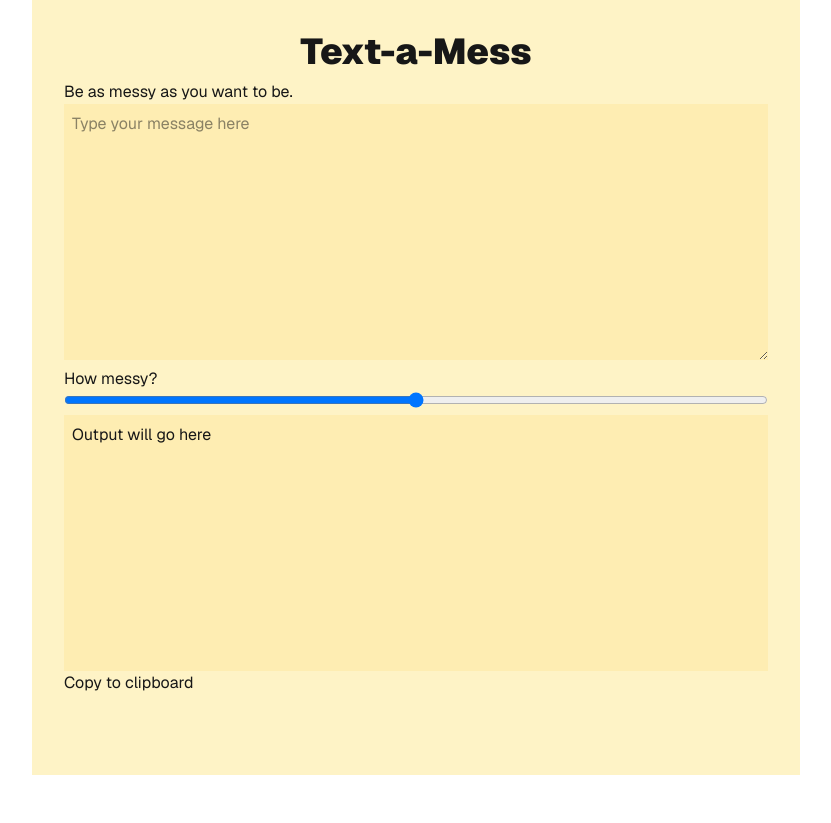
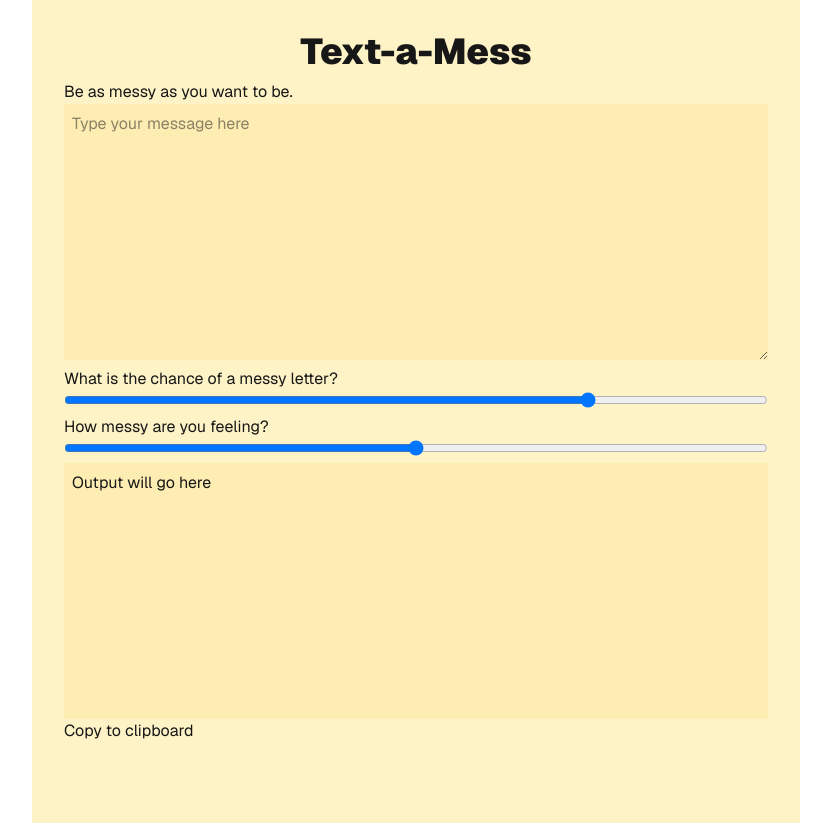
Before and after one commit to johnfmorton/text-a-mess, a Next.js app: page / in a window 1280 px wide. Shown: the whole page, without its empty margins (224-1055 px from the left). Before the commit the page ends 800 px from the top, so only its background shows below. Built offline with nearby package versions, Linux system fonts and the light colour scheme.

Commit message:
Added indexDB to remeber settings

```diff
--- a/src/app/page.tsx
+++ b/src/app/page.tsx
@@ -1,10 +1,60 @@
 "use client";
-import { useState } from 'react';
+import { useState, useEffect, useRef } from 'react';
 
 export default function Home() {
-  const [rawText, setRawText] = useState("");
+  const [rawText, setRawText] = useState('');
   const [messRange, setMessRange] = useState(50);
-  const [output, setOutput] = useState("");
+  const [messChance, setMessChance] = useState(75);
+  const [output, setOutput] = useState('');
+
+  // Reference to the IndexedDB database
+  const dbRef = useRef<IDBDatabase | null>(null);
+
+  // Open or create the IndexedDB on component mount
+  useEffect(() => {
+    const request = indexedDB.open('TextAMessSettings', 1);
+    request.onupgradeneeded = () => {
+      const db = request.result;
+      if (!db.objectStoreNames.contains('settings')) {
+        db.createObjectStore('settings', { keyPath: 'id' });
+      }
+    };
+    request.onsuccess = () => {
+      dbRef.current = request.result;
+      // Retrieve stored settings
+      const transaction = dbRef.current.transaction('settings', 'readonly');
+      const store = transaction.objectStore('settings');
+      const getRequest = store.get('settings');
+      getRequest.onsuccess = () => {
+        const settings = getRequest.result;
+        if (settings) {
+          if (typeof settings.messRange === 'number') {
+            setMessRange(settings.messRange);
+          }
+          if (typeof settings.messChance === 'number') {
+            setMessChance(settings.messChance);
+          }
+          // Update output with stored settings
+          updateOutput(rawText, settings.messRange || messRange, settings.messChance || messChance);
+        }
+      };
+      getRequest.onerror = () => {
+        console.error('Error retrieving settings:', getRequest.error);
+      };
+    };
+    request.onerror = () => {
+      console.error('Error opening IndexedDB:', request.error);
+    };
+  }, []);
+
+  // Function to save settings to IndexedDB
+  const saveSettings = (range: number, chance: number) => {
+    if (dbRef.current) {
+      const transaction = dbRef.current.transaction('settings', 'readwrite');
+      const store = transaction.objectStore('settings');
+      store.put({ id: 'settings', messRange: range, messChance: chance });
+    }
+  };
 
   const diacriticsAbove = [
     '\u0300', // Grave accent
@@ -17,7 +67,46 @@ export default function Home() {
     '\u0307', // Dot above
     '\u0308', // Diaeresis
     '\u0309', // Hook above
-    '\u030A'  // Ring above
+    '\u030A',  // Ring above
+    '\u030B', // Double acute accent
+    '\u030C', // Caron
+    '\u030D', // Vertical line above
+    '\u030E', // Double vertical line above
+    '\u030F', // Double grave accent
+    '\u0310', // Candrabindu
+    '\u0311', // Inverted breve
+    '\u0312', // Turned comma above
+    '\u0313', // Comma above
+    '\u0314', // Reversed comma above
+    '\u0315', // Comma above right
+    '\u0316', // Grave accent below
+    '\u0317', // Acute accent below
+    '\u0318', // Left tack below
+    '\u0319', // Right tack below
+    '\u031A', // Left angle above
+    '\u031B', // Horn
+    '\u031C', // Left half ring below
+    '\u031D', // Up tack below
+    '\u031E', // Down tack below
+    '\u031F', // Plus sign below
+    '\u0320', // Minus sign below
+    '\u0321', // Palatalized hook below
+    '\u0322', // Retroflex hook below
+    '\u0323', // Dot below
+    '\u0324', // Diaeresis below
+    '\u0325', // Ring below
+    '\u0326', // Comma below
+    '\u0327', // Cedilla
+    '\u0328', // Ogonek
+    '\u0329', // Vertical line below
+    '\u032A', // Bridge below
+    '\u032B', // Inverted double arch below
+    '\u032C', // Caron below
+    '\u032D', // Circumflex accent below
+    '\u032E', // Breve below
+    '\u032F', // Inverted breve below
+    '\u0330' // Tilde below
+
   ];
 
   const diacriticsBelow = [
@@ -33,14 +122,39 @@ export default function Home() {
     '\u0331'  // Combining macron below
   ];
 
-  function obfuscateText(input: string, messiness: number): string {
+  function obfuscateText(input: string, messiness: number, chance: number): string {
     // Scale the messiness value to determine the maximum number of diacritical marks for each position
     const maxMarks = Math.ceil(messiness / 20);
     if (maxMarks <= 0) return input;
 
-    return input.split('').map(char => {
+    const specialLetters = new Set(['A', 'C', 'E', 'I', 'O', 'U', 'Y', 'P', 'R', 'S', 'T', 'Z', 'a', 'c', 'e', 'i', 'o', 'u', 'y', 'p', 'r', 's', 't', 'z']);
+    const extraDiacritics = [
+      '\u0336', // Combining Long Strikethrough
+      '\u033E', // Combining Double Vertical Stroke Overlay
+      '\u030B', // Combining Double Acute Accent
+      '\u0360', // Combining Double Tilde
+      '\u0311', // Combining Inverted Breve
+      '\u030D', // Combining Vertical Line Above
+      '\u0342', // Combining Greek Perispomeni
+      '\u0343', // Combining Greek Koronis
+      '\u0358', // Combining Dot Above Right
+      '\u0352', // Combining Turned Comma Above
+      '\u033D', // Combining X Above
+      '\u031F', // Combining Plus Sign Below
+      '\u035C', // Combining Double Breve
+      '\u032C', // Combining Caron Below
+      '\u033A', // Combining X Below
+      '\u033B', // Combining Light Vertical Line Below
+      '\u0321'  // Combining Palatalized Hook Below
+
+    ];
+
+    return input.split('').map((char) => {
       // Preserve whitespace without modification
       if (char.trim() === '') return char;
+
+      // Roll to decide if this letter should be obfuscated based on chance
+      if (Math.random() * 100 > chance) return char;
 
       // Generate random counts for above and below diacritics (at least one each)
       const countAbove = Math.floor(Math.random() * maxMarks) + 1;
@@ -55,25 +169,43 @@ export default function Home() {
         const randomMark = diacriticsBelow[Math.floor(Math.random() * diacriticsBelow.length)];
         result += randomMark;
       }
+
+      // For special letters, add extra diacritics
+      if (specialLetters.has(char.toUpperCase())) {
+        const countExtra = Math.floor(Math.random() * maxMarks) + 1;
+        for (let i = 0; i < countExtra; i++) {
+          const randomMark = extraDiacritics[Math.floor(Math.random() * extraDiacritics.length)];
+          result += randomMark;
+        }
+      }
+
       return result;
     }).join('');
   }
 
-  const updateOutput = (text: string, range: number) => {
-    const newOutput = obfuscateText(text, range);
+  const updateOutput = (text: string, range: number, chance: number) => {
+    const newOutput = obfuscateText(text, range, chance);
     setOutput(newOutput);
   };
 
   const handleTextChange = (e: React.ChangeEvent<HTMLTextAreaElement>) => {
     const newText = e.target.value;
     setRawText(newText);
-    updateOutput(newText, messRange);
+    updateOutput(newText, messRange, messChance);
   };
 
   const handleRangeChange = (e: React.ChangeEvent<HTMLInputElement>) => {
     const newRange = parseInt(e.target.value, 10);
     setMessRange(newRange);
-    updateOutput(rawText, newRange);
+    updateOutput(rawText, newRange, messChance);
+    saveSettings(newRange, messChance);
+  };
+
+  const handleChanceChange = (e: React.ChangeEvent<HTMLInputElement>) => {
+    const newChance = parseInt(e.target.value, 10);
+    setMessChance(newChance);
+    updateOutput(rawText, messRange, newChance);
+    saveSettings(messRange, newChance);
   };
 
   const copyToClipboard = () => {
@@ -94,7 +226,22 @@ export default function Home() {
           onChange={handleTextChange}
         />
 
-        <label htmlFor="mess-range">How messy?</label>
+        <label htmlFor="mess-chance">
+          What is the chance of a messy letter?
+        </label>
+        <input
+          type="range"
+          name="mess-chance"
+          id="mess-chance"
+          min="0"
+          max="100"
+          step="1"
+          value={messChance}
+          onChange={handleChanceChange}
+          className="w-full"
+        />
+
+        <label htmlFor="mess-range">How messy are you feeling?</label>
         <input
           type="range"
           name="mess-range"
@@ -108,7 +255,7 @@ export default function Home() {
         />
 
         <div id="output" className="w-full h-64 p-2 bg-amber-400/10">
-          <p>{output || "Output will go here"}</p>
+          <p>{output || 'Output will go here'}</p>
         </div>
 
         <div>
```
